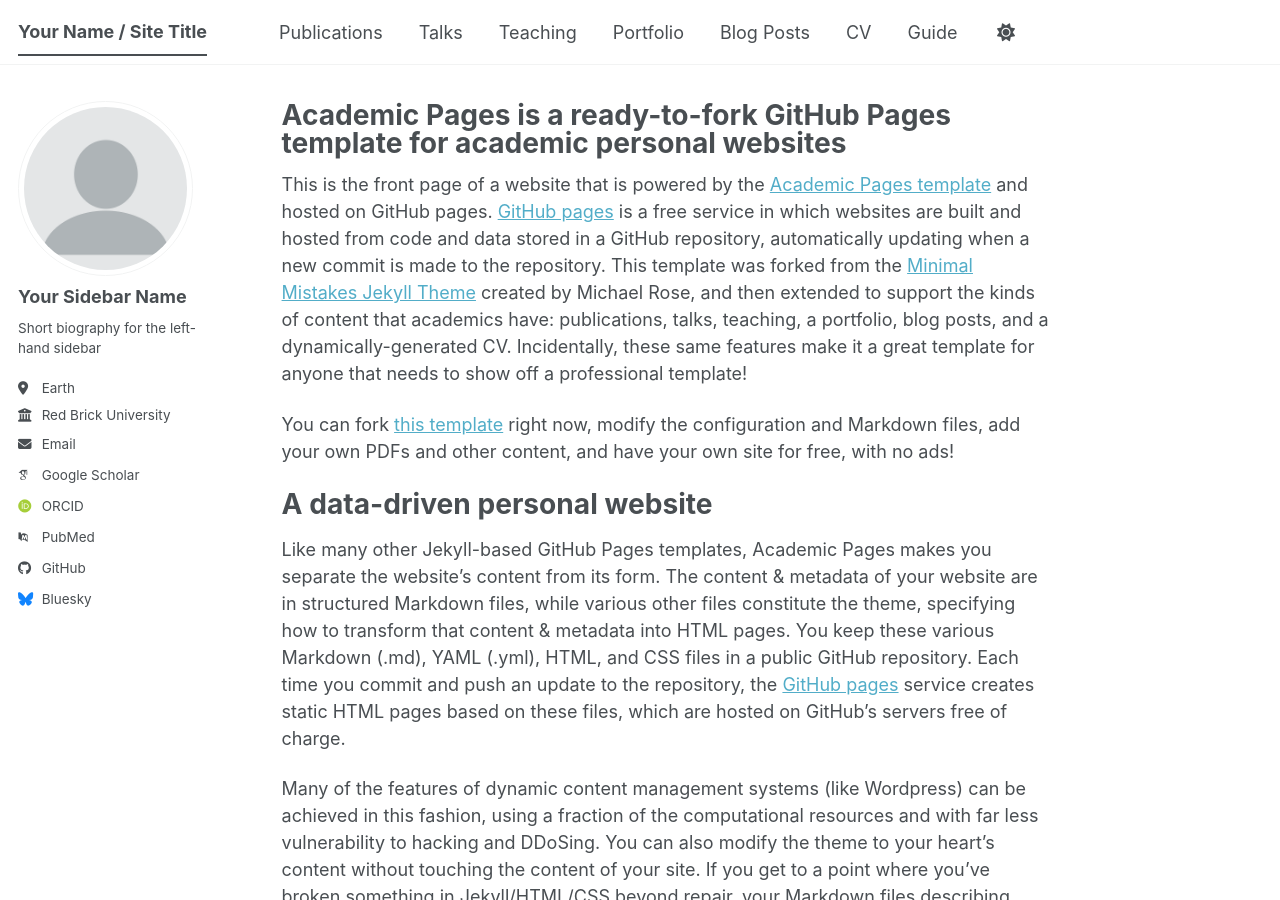
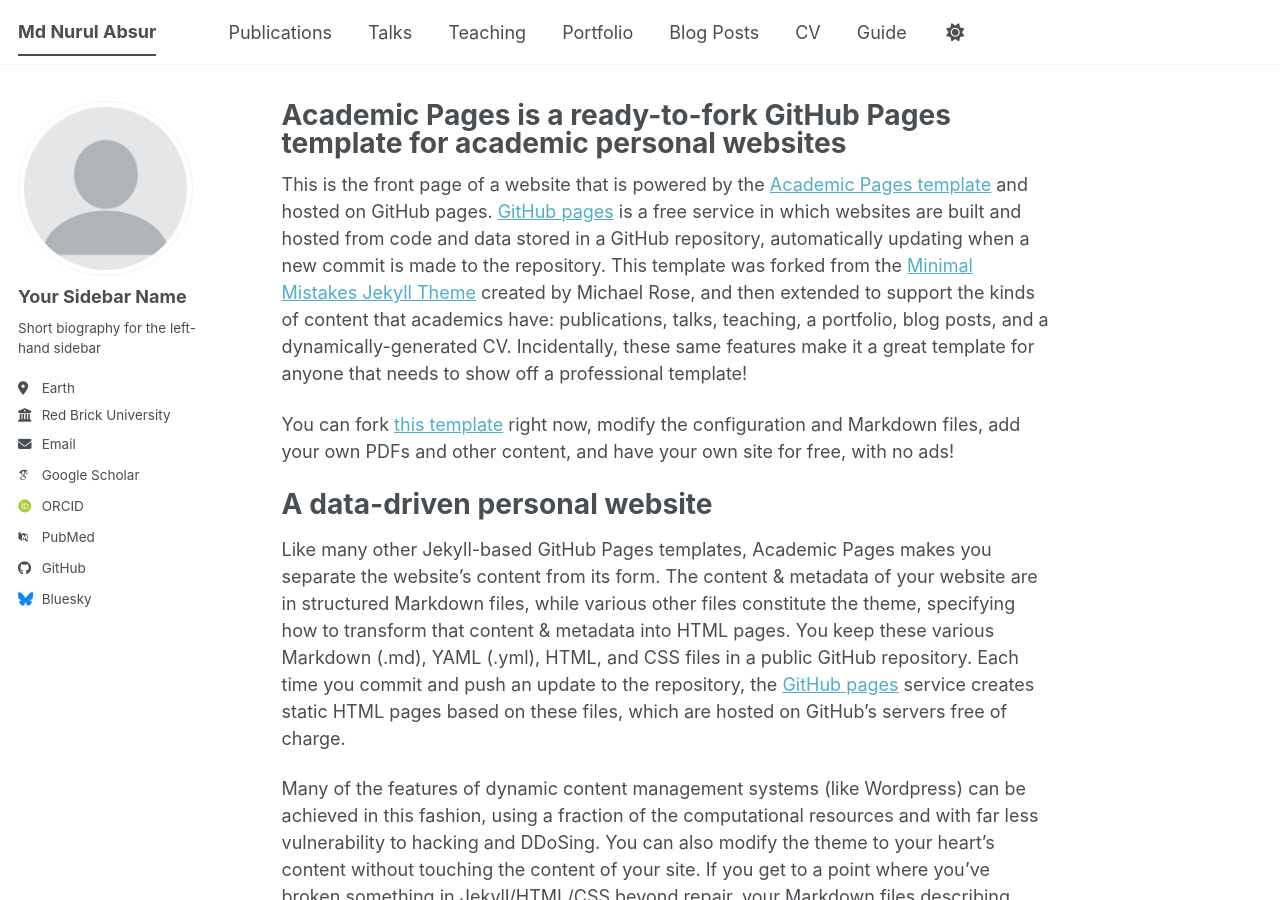
Before and after one commit to mdnurulabsur/mdnurulabsur.github.io, a Jekyll site: the page built from _pages/about.md, in a window 1280 px wide and 900 px high. Built offline with Jekyll 4.4.1, drawn with Linux system fonts in a browser that asks for light colours; some web fonts are replaced; a script bundle is joined from its source files by our own code; library files that are not in the unit come from our copies.

Commit message:
Update site title and URL in config file

```diff
--- a/_config.yml
+++ b/_config.yml
@@ -9,12 +9,11 @@
 # Basic Site Settings
 locale                   : "en-US"
 site_theme               : "default" # The available themes options are "default", "air", "sunrise", "mint", "dirt" and "contrast"
-title                    : "Your Name / Site Title"
+title                    : "Md Nurul Absur"
 title_separator          : "-"
 name                     : &name "Your Name"
 description              : &description "Your Name's academic portfolio"   # Update this with a general description of your site, this is the default if not overridden by a page
-url                      : https://academicpages.github.io # The base hostname & protocol for your site e.g. "https://[your GitHub username].github.io",
-                                                           # or if you already have some other page hosted on Github then use "https://[your GitHub username].github.io/[Your Repo Name]"
+url                      : https://absur.github.io/
 baseurl                  : "" # the subpath of your site, e.g. "/blog"
 repository               : "academicpages/academicpages.github.io"
 
```
